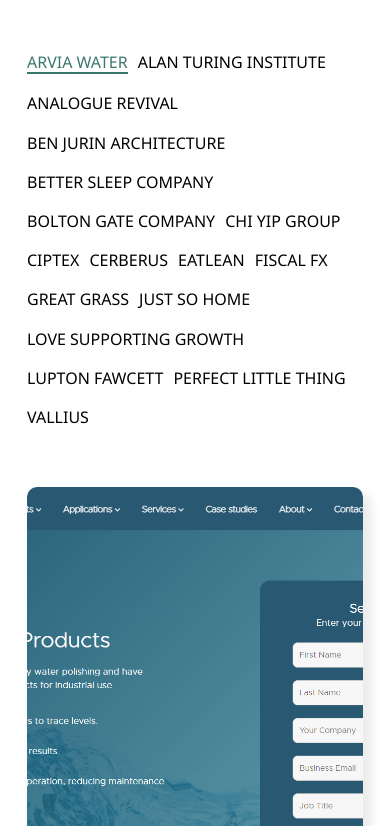
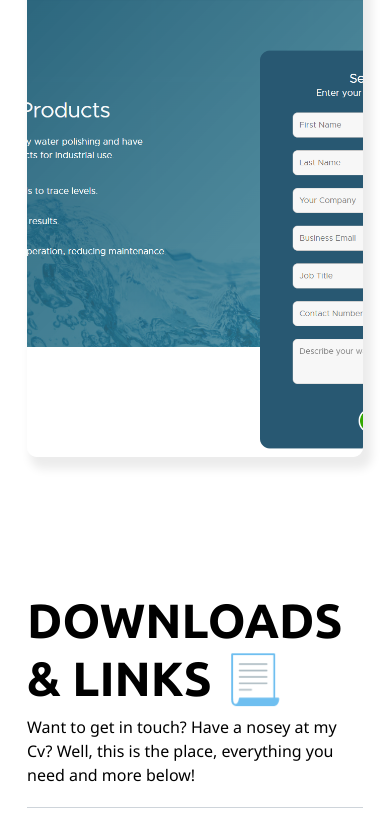
Before and after one commit to pickering-dev/pickering-dev.github.io, a website: page index.html in a window 390 px wide. Shown: the part 1174-2000 px from the top of the page. Drawn offline with nearby package versions, Linux system fonts and the light colour scheme.

Commit message:
mobile bug

```diff
--- a/styles/style.scss
+++ b/styles/style.scss
@@ -131,6 +131,9 @@
 	padding-top: 135px;
 	padding-left: clamp(30px, 100px, 15px);
 	padding-right: clamp(30px, 100px, 15px);
+	@media screen and (max-width: 992px) {
+		height: 100% !important;
+	}
 	h1,
 	h2 {
 		font-family: "Ubuntu", sans-serif;
```
Also changed, not shown: styles/style.css, 1 other file.
